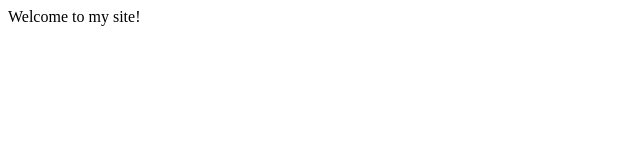
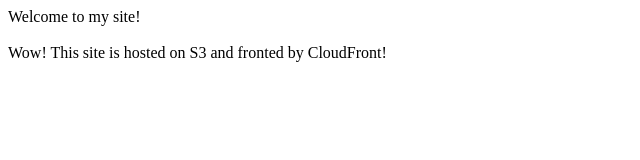
Before and after one commit to JonAugust/static-site-s3-cloudfront, a plain HTML site: page public/index.html in a window 1280 px wide. Shown: the whole page, without its empty margins (0-640 px from the left). Drawn offline with Linux system fonts and the light colour scheme.

Commit message:
AWS setup instructions

```diff
--- a/public/index.html
+++ b/public/index.html
@@ -1,11 +1,12 @@
 <!doctype html>
 <html lang="en">
 <head>
-    <title>I'm Hosting From S3 and Fronted by Cloudfront!</title>
-    <meta name="description" content="This page lives on a private S3 bucket and uses Cloudfront to serve the pages.">
+    <title>I'm Hosted on S3 and Fronted by CloudFront!</title>
+    <meta name="description" content="This page lives on a private S3 bucket and uses CloudFront to serve the pages.">
     <meta name="keywords" content="s3 static site cloudfront github actions">
 </head>
 <body>
-Welcome to my site!
+Welcome to my site!<br><br>
+Wow! This site is hosted on S3 and fronted by CloudFront!
 </body>
 </html>
```
